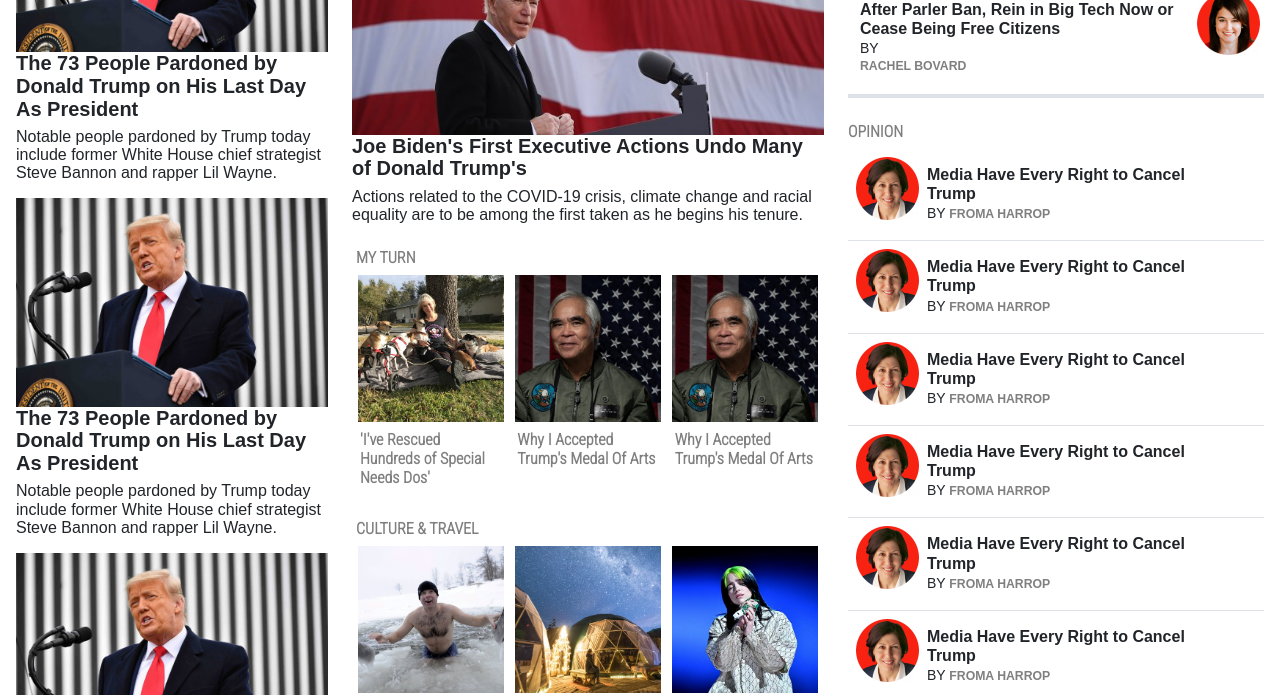
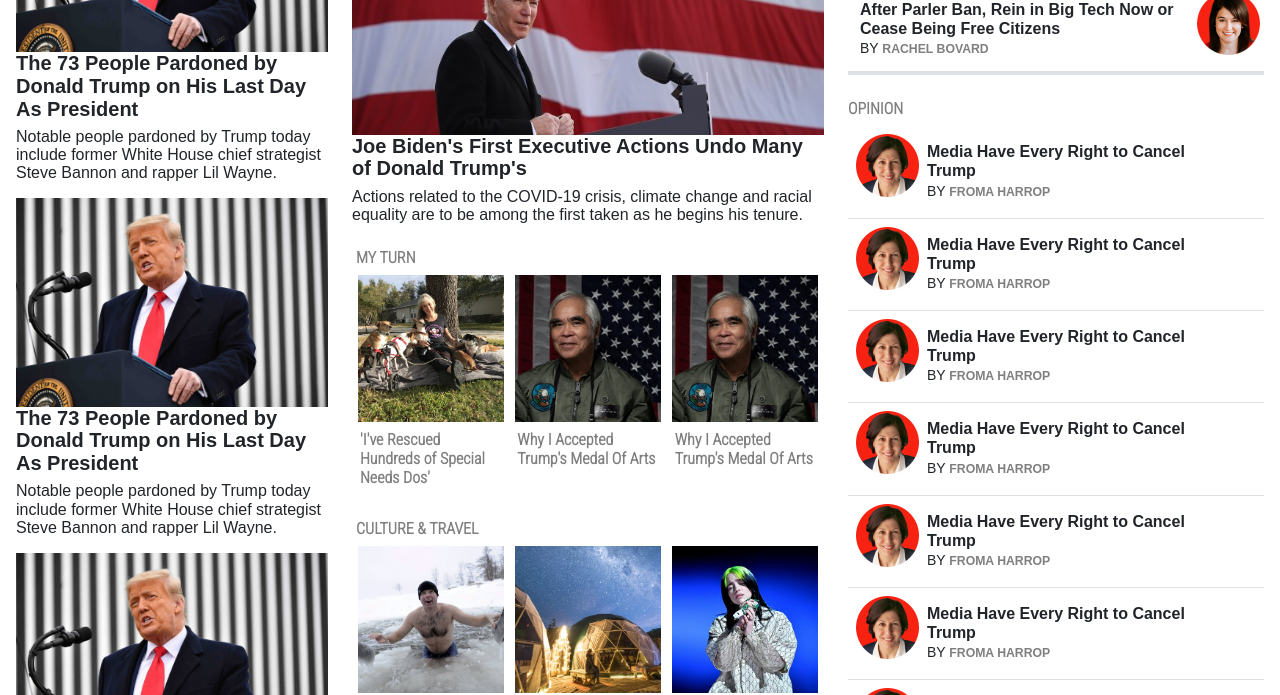
Before and after one commit to Abdona/NewsWeek-BS, a website: page index.html in a window 1280 px wide. Shown: the part 405-1100 px from the top of the page. Drawn offline with nearby package versions, Linux system fonts and the light colour scheme.

Commit message:
fix linter errors

```diff
--- a/Assests/scss/main.scss
+++ b/Assests/scss/main.scss
@@ -78,8 +78,7 @@ $white-transparent: rgba(255, 255, 255, 0.9);
   }
 }
 
-@media (min-width: 768px) and (max-width: 1024px)
-{
+@media (min-width: 768px) and (max-width: 1024px) {
   .w-md-50 {
     width: 50%;
   }
--- a/index.html
+++ b/index.html
@@ -469,7 +469,7 @@
       <div class="debate-rows clearfix p-2"><img class="float-lg-start float-md-start" src="Assests/Images/froma-harrop.png" alt="woman"><div class="w-80 float-end float-md-start"><div class="wrapper p-2"><h4 class="m-0 w-92 small fw-bolder fs-6">Media Have Every Right to Cancel Trump</h4><address class="m-0 author small">BY <a class="text-decoration-none fw-bolder text-black-50 small" href="#" rel="author">FROMA HARROP</a></address></div> </div></div>
       <div class="text-center"><span class="wrapper vs-logo"><span style="z-index: 2;" class="position-relative text-white bg-dark rounded-circle p-2 small">Vs</span></span> </div>
 
-      <div class="debate-rows clearfix p-1"><img class="float-end" src="Assests/Images/rachel-bovard.png" alt="woman"><div ><div class="wrapper p-2"><h4 class="m-0 w-92 small fw-bolder fs-6">After Parler Ban, Rein in Big Tech Now or Cease Being Free Citizens</h4><address class="m-0 author small">BY <h4 class="text-decoration-none fw-bolder text-black-50 small"rel="author">RACHEL BOVARD</h4></address></div> </div></div>
+      <div class="debate-rows clearfix p-1"><img class="float-end" src="Assests/Images/rachel-bovard.png" alt="woman"><div ><div class="wrapper p-2"><h4 class="m-0 w-92 small fw-bolder fs-6">After Parler Ban, Rein in Big Tech Now or Cease Being Free Citizens</h4><address class="m-0 author small">BY <a href="#" class="text-decoration-none fw-bolder text-black-50 small"rel="author">RACHEL BOVARD</a></address></div> </div></div>
       <div class="border-bottom border-4 mb-3"></div></div>
       <!--OPINION-->
       <div class="opinion-cont mb-4">
```
Also changed, not shown: Assests/scss/main.css, 1 other file.
